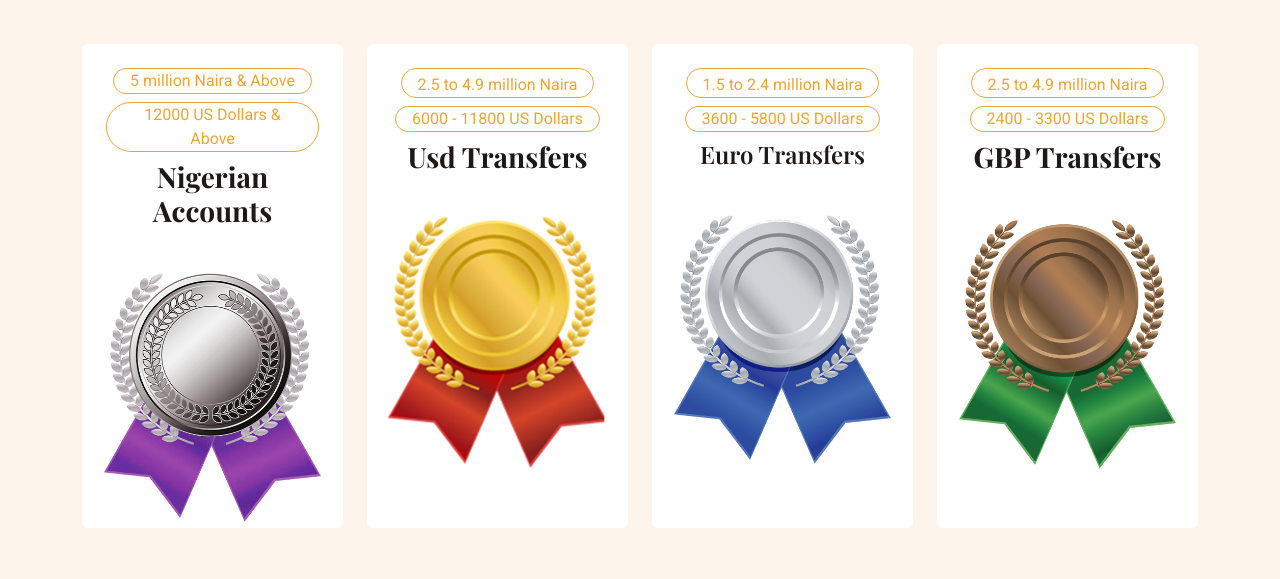
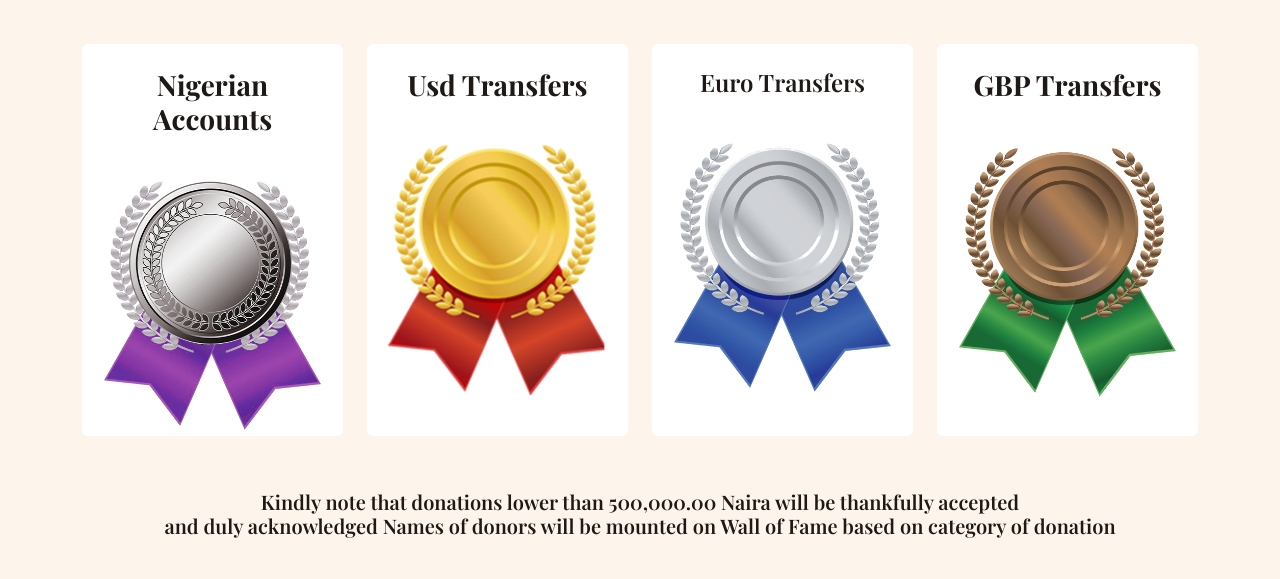
Before and after one commit to Tobiloba-codes/CoMUI-Donation, a plain HTML site: page CoMUI-Donation/payment.html in a window 1280 px wide. Shown: the part 196-775 px from the top of the page. Drawn offline with nearby package versions, Linux system fonts and the light colour scheme.

Commit message:
Removal of millions and dollars

```diff
--- a/CoMUI-Donation/payment.html
+++ b/CoMUI-Donation/payment.html
@@ -90,8 +90,6 @@
                     <a href="#nigerianaccounts">
                         <div class="product-item d-flex flex-column bg-white rounded overflow-hidden h-100">
                             <div class="text-center p-4">
-                                <div class="d-inline-block border border-primary rounded-pill px-3 mb-2">5 million Naira & Above</div>
-                                <div class="d-inline-block border border-primary rounded-pill px-3 mb-2">12000 US Dollars & Above</div>
                                 <h3 class="mb-2"> Nigerian Accounts</h3>
                             </div>
                             <div class="position-relative mt-2">
@@ -105,8 +103,6 @@
                 <div class="col-lg-3 col-md-6 wow fadeInUp" data-wow-delay="0.3s">
                     <a href="#usdtransfers"><div class="product-item d-flex flex-column bg-white rounded overflow-hidden h-100">
                         <div class="text-center p-4">
-                            <div class="d-inline-block border border-primary rounded-pill pt-1 px-3 mb-2">2.5 to 4.9 million Naira</div>
-                            <div class="d-inline-block border border-primary rounded-pill px-3 mb-2"> 6000 - 11800 US Dollars</div>
                             <h3 class="mb-2">Usd Transfers</h3>
                         </div>
                         <div class="position-relative mt-2">
@@ -119,8 +115,6 @@
                 <div class="col-lg-3 col-md-6 wow fadeInUp" data-wow-delay="0.5s">
                     <a href="#eurotransfers"><div class="product-item d-flex flex-column bg-white rounded overflow-hidden h-100">
                         <div class="text-center p-4">
-                            <div class="d-inline-block border border-primary rounded-pill pt-1 px-3 mb-2">1.5 to 2.4 million Naira</div>
-                            <div class="d-inline-block border border-primary rounded-pill px-3 mb-2">3600 - 5800 US Dollars</div>
                             <h4 class="mb-2">Euro Transfers</h4>
                         </div>
 
@@ -135,8 +129,6 @@
                 <div class="col-lg-3 col-md-6 wow fadeInUp" data-wow-delay="0.3s">
                     <a href="#poundstransfers"><div class="product-item d-flex flex-column bg-white rounded overflow-hidden h-100">
                         <div class="text-center p-4">
-                            <div class="d-inline-block border border-primary rounded-pill pt-1 px-3 mb-2">2.5 to 4.9 million Naira</div>
-                            <div class="d-inline-block border border-primary rounded-pill px-3 mb-2">2400 - 3300 US Dollars</div>
                             <h3 class="mb-2">GBP Transfers</h3">
                         </div>
                         <div class="position-relative mt-2">
```
